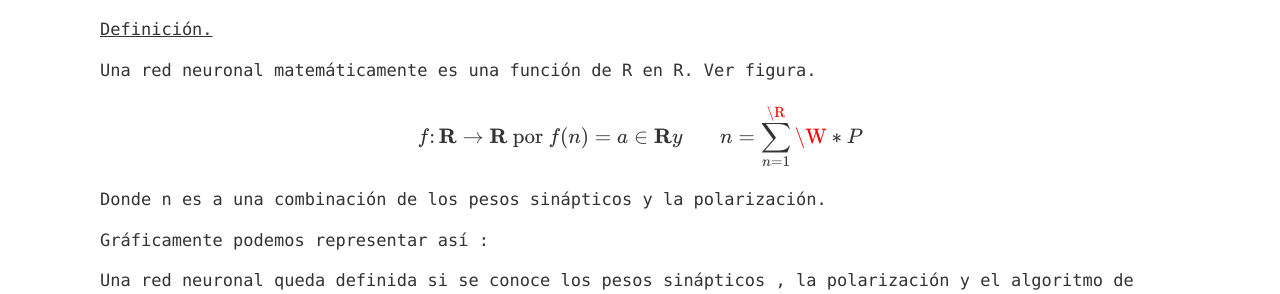
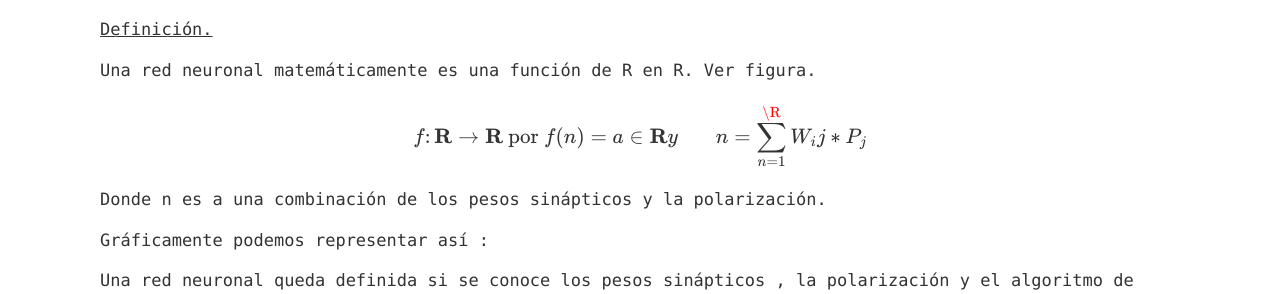
Before and after one commit to YuriAlberto/YuriAlberto.gitgub.io, a Jekyll site: the page built from _posts/2017-06-3-introduccion-a-redes-neuronales.html, in a window 1280 px wide and 900 px high, scrolled down 314 px. Shown: the part 157-451 px from the top of the window. Built offline with Jekyll 4.4.1, drawn with Linux system fonts in a browser that asks for light colours; formulas are drawn with MathJax 3; comment, search, counter and statistics services are not loaded.

Commit message:
Update 2017-06-3-introduccion-a-redes-neuronales.html

```diff
--- a/_posts/2017-06-3-introduccion-a-redes-neuronales.html
+++ b/_posts/2017-06-3-introduccion-a-redes-neuronales.html
@@ -37,7 +37,7 @@ Para un buen provecho se supone que el lector tiene conocimientos básicos de py
  Una red neuronal matemáticamente es una función de R en R. Ver figura.
 </p>
 \[
-  f\colon\RR\to\RR \hbox{ por } f(n)= a\in\RR  y \hspace{1cm}  n= \sum_{n=1}^\R\W*P \]
+  f\colon\RR\to\RR \hbox{ por } f(n)= a\in\RR  y \hspace{1cm}  n= \sum_{n=1}^ \R W_ij*P_j \]
 Donde n es a una combinación de los pesos sinápticos y  la polarización.
 <p>
  Gráficamente podemos representar así :
```
